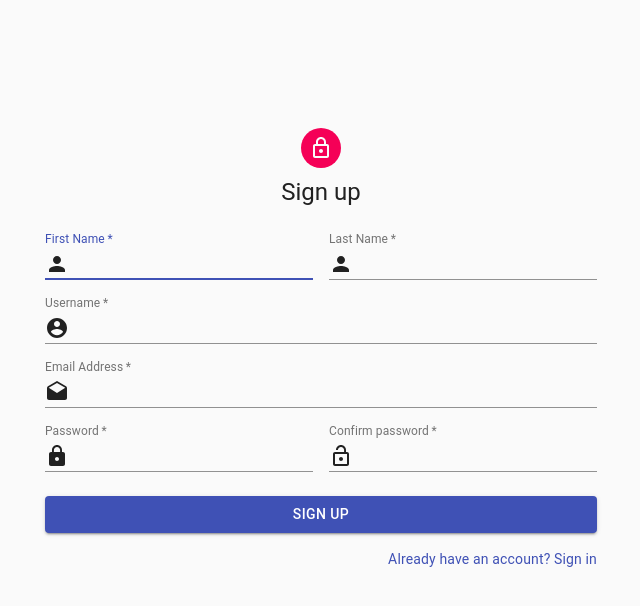
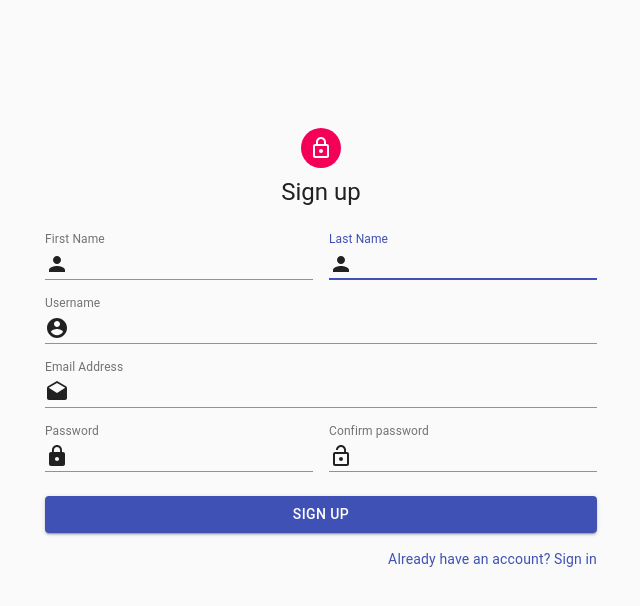
Before and after one commit to amjadaldayem/apartment, a React (Create React App) app in the folder frontend/: page /signup in a window 1280 px wide. Shown: the top 606 px of the page, without its empty margins (319-959 px from the left). Built offline with nearby package versions, Linux system fonts and the light colour scheme.

Commit message:
add form validation to sign up page

```diff
--- a/frontend/src/pages/Signup/Signup.jsx
+++ b/frontend/src/pages/Signup/Signup.jsx
@@ -1,4 +1,5 @@
 import React from 'react';
+import { useForm, Controller, ErrorMessage } from 'react-hook-form';
 import {
   Avatar,
   Button,
@@ -42,6 +43,11 @@ const useStyles = makeStyles(theme => ({
 
 export default function SignUp() {
   const classes = useStyles();
+  const { control, handleSubmit, watch, errors } = useForm();
+
+  const onSubmit = (data) => {
+    console.log(data);
+  }
 
   return (
     <Container component="main" maxWidth="sm">
@@ -53,13 +59,14 @@ export default function SignUp() {
         <Typography component="h1" variant="h5">
           Sign up
         </Typography>
-        <form className={classes.form} noValidate>
+        <form className={classes.form} onSubmit={handleSubmit(onSubmit)}>
           <Grid container spacing={2}>
             <Grid item xs={12} sm={6}>
+              <Controller
+                as={
                   <TextField
                     autoComplete="fname"
                     name="firstName"
-                required
                     fullWidth
                     id="firstName"
                     label="First Name"
@@ -72,14 +79,25 @@ export default function SignUp() {
                     }}
                     autoFocus
                   />
+                }
+                name="firstname"
+                control={control}
+                rules={{
+                  required: 'First name is required',
+                }}
+                defaultValue=""
+              />
+              <ErrorMessage as={<Typography color="error" />} errors={errors} name="firstname" />
             </Grid>
             <Grid item xs={12} sm={6}>
+              <Controller
+                as={
                   <TextField
-                required
+                    autoComplete="lname"
+                    name="lastName"
                     fullWidth
                     id="lastName"
                     label="Last Name"
-                name="lastName"
                     InputProps={{
                       startAdornment: (
                         <InputAdornment position="start">
@@ -87,12 +105,22 @@ export default function SignUp() {
                         </InputAdornment>
                       ),
                     }}
-                autoComplete="lname"
+                    autoFocus
                   />
+                }
+                name="lastname"
+                control={control}
+                rules={{
+                  required: 'Last name is required',
+                }}
+                defaultValue=""
+              />
+              <ErrorMessage as={<Typography color="error" />} errors={errors} name="lastname" />
             </Grid>
             <Grid item xs={12}>
+              <Controller
+                as={
                   <TextField
-                required
                     fullWidth
                     id="username"
                     label="Username"
@@ -106,10 +134,20 @@ export default function SignUp() {
                     }}
                     autoComplete="username"
                   />
+                }
+                name="username"
+                control={control}
+                rules={{
+                  required: 'Username is required',
+                }}
+                defaultValue=""
+              />
+              <ErrorMessage as={<Typography color="error" />} errors={errors} name="username" />
             </Grid>
             <Grid item xs={12}>
+              <Controller
+                as={
                   <TextField
-                required
                     fullWidth
                     id="email"
                     label="Email Address"
@@ -123,10 +161,20 @@ export default function SignUp() {
                     }}
                     autoComplete="email"
                   />
+                }
+                name="email"
+                control={control}
+                rules={{
+                  required: 'Email is required',
+                }}
+                defaultValue=""
+              />
+              <ErrorMessage as={<Typography color="error" />} errors={errors} name="email" />
             </Grid>
             <Grid item xs={12} sm={6}>
+              <Controller
+                as={
                   <TextField
-                required
                     fullWidth
                     name="password"
                     label="Password"
@@ -141,12 +189,22 @@ export default function SignUp() {
                     }}
                     autoComplete="current-password"
                   />
+                }
+                name="password"
+                control={control}
+                rules={{
+                  required: 'Password is required',
+                }}
+                defaultValue=""
+              />
+              <ErrorMessage as={<Typography color="error" />} errors={errors} name="password" />
             </Grid>
             <Grid item xs={12} sm={6}>
+              <Controller
+                as={
                   <TextField
-                required
                     fullWidth
-                name="confirmPassword"
+                    name="confirm-password"
                     label="Confirm password"
                     type="password"
                     id="confirm-password"
@@ -158,6 +216,15 @@ export default function SignUp() {
                       ),
                     }}
                   />
+                }
+                name="confirm-password"
+                control={control}
+                rules={{
+                  validate: (value) => value === watch('password') || 'The password is not matched'
+                }}
+                defaultValue=""
+              />
+              <ErrorMessage as={<Typography color="error" />} errors={errors} name="confirm-password" />
             </Grid>
           </Grid>
           <Button
```
Lines whose indentation alone changed are shown as unchanged.
